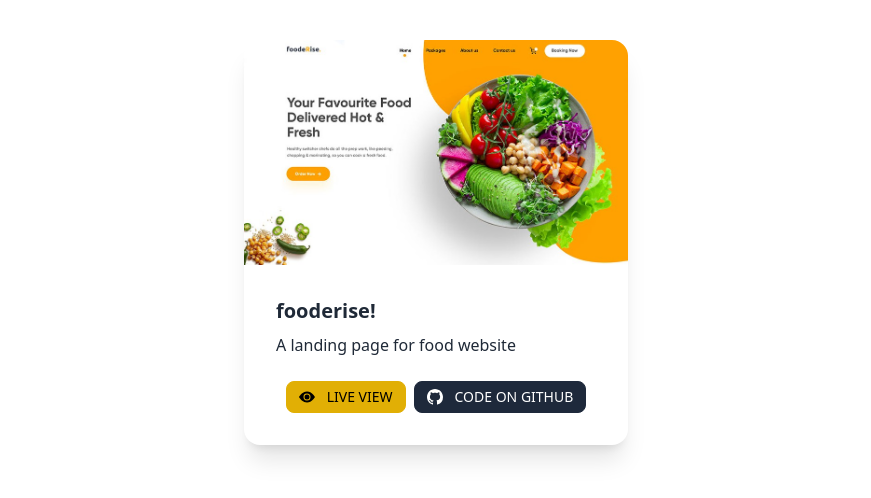
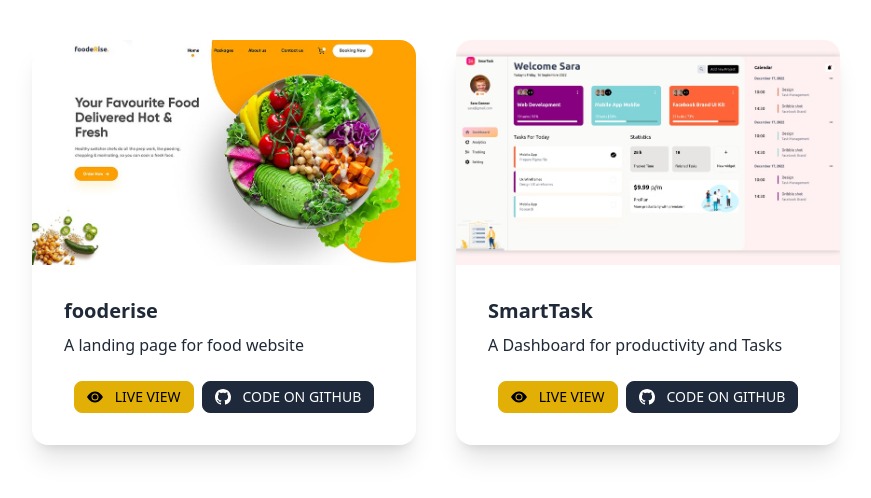
Before and after one commit to sarahboutej/sarahboutej.github.io, a plain HTML site: page index.html in a window 1280 px wide. Shown: the whole page, without its empty margins (204-1075 px from the left). Drawn offline with Linux system fonts and the light colour scheme.

Commit message:
Add Smart Task application dashboard to my work list

```diff
--- a/index.html
+++ b/index.html
@@ -8,6 +8,7 @@
 
   <title>Welcome to Sarah Boutej World!</title>
   <link rel="stylesheet" type="text/css" href="./css/full.css" />
+  <link rel="stylesheet" type="text/css" href="./work/fooderise/animation/animate.min.css" />
   <script src="./js/tailwind.js"></script>
   <script>
     tailwind.config = {
@@ -26,10 +27,10 @@
   <div></div>
   <div>
     <div class="flex flex-col md:flex-row flex-wrap items-center justify-center gap-10 my-10">
-      <div class="card w-96 bg-base-100 shadow-xl">
+      <div class="card w-96 bg-base-100 shadow-xl wow animate__animated animate__fadeInUp" data-wow-duration="1s" data-wow-delay=".2s">
         <figure><img src="./img/fooderise.jpg" alt="fooderise" /></figure>
         <div class="card-body">
-          <h2 class="card-title">fooderise!</h2>
+          <h2 class="card-title">fooderise</h2>
           <p>A landing page for food website</p>
           <div class="card-actions justify-center mt-4">
             <a href="github.com/sarahboutej/sarahboutej.github.io/tree/master/work/fooderise" class="btn group btn-sm border border-primary hover:border-black bg-primary text-black hover:bg-transparent hover:text-slate-800 font-normal space-x-3" target="_blank">
@@ -39,7 +40,29 @@
               </svg>
               <span class="">Live View</span>
             </a>
-            <a href="https://sarahboutej.github.io/work/fooderise/food.html" class="btn btn-sm group border border-slate-800 hover:border-slate-800 bg-slate-800 text-white hover:bg-transparent hover:text-slate-800 font-normal space-x-3" target="_blank">
+            <a href="sarahboutej.github.io/work/fooderise/food.html" class="btn btn-sm group border border-slate-800 hover:border-slate-800 bg-slate-800 text-white hover:bg-transparent hover:text-slate-800 font-normal space-x-3" target="_blank">
+              <svg xmlns="http://www.w3.org/2000/svg" width="16" height="16" class="fill-white group-hover:fill-slate-800" viewBox="0 0 16 16">
+                <path d="M8 0C3.58 0 0 3.58 0 8c0 3.54 2.29 6.53 5.47 7.59.4.07.55-.17.55-.38 0-.19-.01-.82-.01-1.49-2.01.37-2.53-.49-2.69-.94-.09-.23-.48-.94-.82-1.13-.28-.15-.68-.52-.01-.53.63-.01 1.08.58 1.23.82.72 1.21 1.87.87 2.33.66.07-.52.28-.87.51-1.07-1.78-.2-3.64-.89-3.64-3.95 0-.87.31-1.59.82-2.15-.08-.2-.36-1.02.08-2.12 0 0 .67-.21 2.2.82.64-.18 1.32-.27 2-.27.68 0 1.36.09 2 .27 1.53-1.04 2.2-.82 2.2-.82.44 1.1.16 1.92.08 2.12.51.56.82 1.27.82 2.15 0 3.07-1.87 3.75-3.65 3.95.29.25.54.73.54 1.48 0 1.07-.01 1.93-.01 2.2 0 .21.15.46.55.38A8.012 8.012 0 0 0 16 8c0-4.42-3.58-8-8-8z"/>
+              </svg>
+              <span>Code on github</span>
+            </a>
+          </div>
+        </div>
+      </div>
+      <div class="card w-96 bg-base-100 shadow-xl wow animate__animated animate__fadeInUp" data-wow-duration="1s" data-wow-delay=".4s">
+        <figure><img src="./img/smartTask.jpg" alt="fooderise" /></figure>
+        <div class="card-body">
+          <h2 class="card-title">SmartTask</h2>
+          <p>A Dashboard for productivity and Tasks</p>
+          <div class="card-actions justify-center mt-4">
+            <a href="#" class="btn group btn-sm border border-primary hover:border-black bg-primary text-black hover:bg-transparent hover:text-slate-800 font-normal space-x-3" target="_blank">
+              <svg xmlns="http://www.w3.org/2000/svg" width="16" height="16" class="fill-balck group-hover:fill-black" viewBox="0 0 16 16">
+                <path d="M10.5 8a2.5 2.5 0 1 1-5 0 2.5 2.5 0 0 1 5 0z"/>
+                <path d="M0 8s3-5.5 8-5.5S16 8 16 8s-3 5.5-8 5.5S0 8 0 8zm8 3.5a3.5 3.5 0 1 0 0-7 3.5 3.5 0 0 0 0 7z"/>
+              </svg>
+              <span class="">Live View</span>
+            </a>
+            <a href="github.com/sarahboutej/Task-Dashboard" class="btn btn-sm group border border-slate-800 hover:border-slate-800 bg-slate-800 text-white hover:bg-transparent hover:text-slate-800 font-normal space-x-3" target="_blank">
               <svg xmlns="http://www.w3.org/2000/svg" width="16" height="16" class="fill-white group-hover:fill-slate-800" viewBox="0 0 16 16">
                 <path d="M8 0C3.58 0 0 3.58 0 8c0 3.54 2.29 6.53 5.47 7.59.4.07.55-.17.55-.38 0-.19-.01-.82-.01-1.49-2.01.37-2.53-.49-2.69-.94-.09-.23-.48-.94-.82-1.13-.28-.15-.68-.52-.01-.53.63-.01 1.08.58 1.23.82.72 1.21 1.87.87 2.33.66.07-.52.28-.87.51-1.07-1.78-.2-3.64-.89-3.64-3.95 0-.87.31-1.59.82-2.15-.08-.2-.36-1.02.08-2.12 0 0 .67-.21 2.2.82.64-.18 1.32-.27 2-.27.68 0 1.36.09 2 .27 1.53-1.04 2.2-.82 2.2-.82.44 1.1.16 1.92.08 2.12.51.56.82 1.27.82 2.15 0 3.07-1.87 3.75-3.65 3.95.29.25.54.73.54 1.48 0 1.07-.01 1.93-.01 2.2 0 .21.15.46.55.38A8.012 8.012 0 0 0 16 8c0-4.42-3.58-8-8-8z"/>
               </svg>
@@ -50,6 +73,11 @@
       </div>
     </div>
   </div>
+
+  <script type="text/javascript" src="./work/fooderise/animation/wow.min.js"></script>
+  <script>
+    new WOW().init();
+    </script>
 </body>
 
 </html>
```
Also changed, not shown: img/smartTask.jpg (added).
